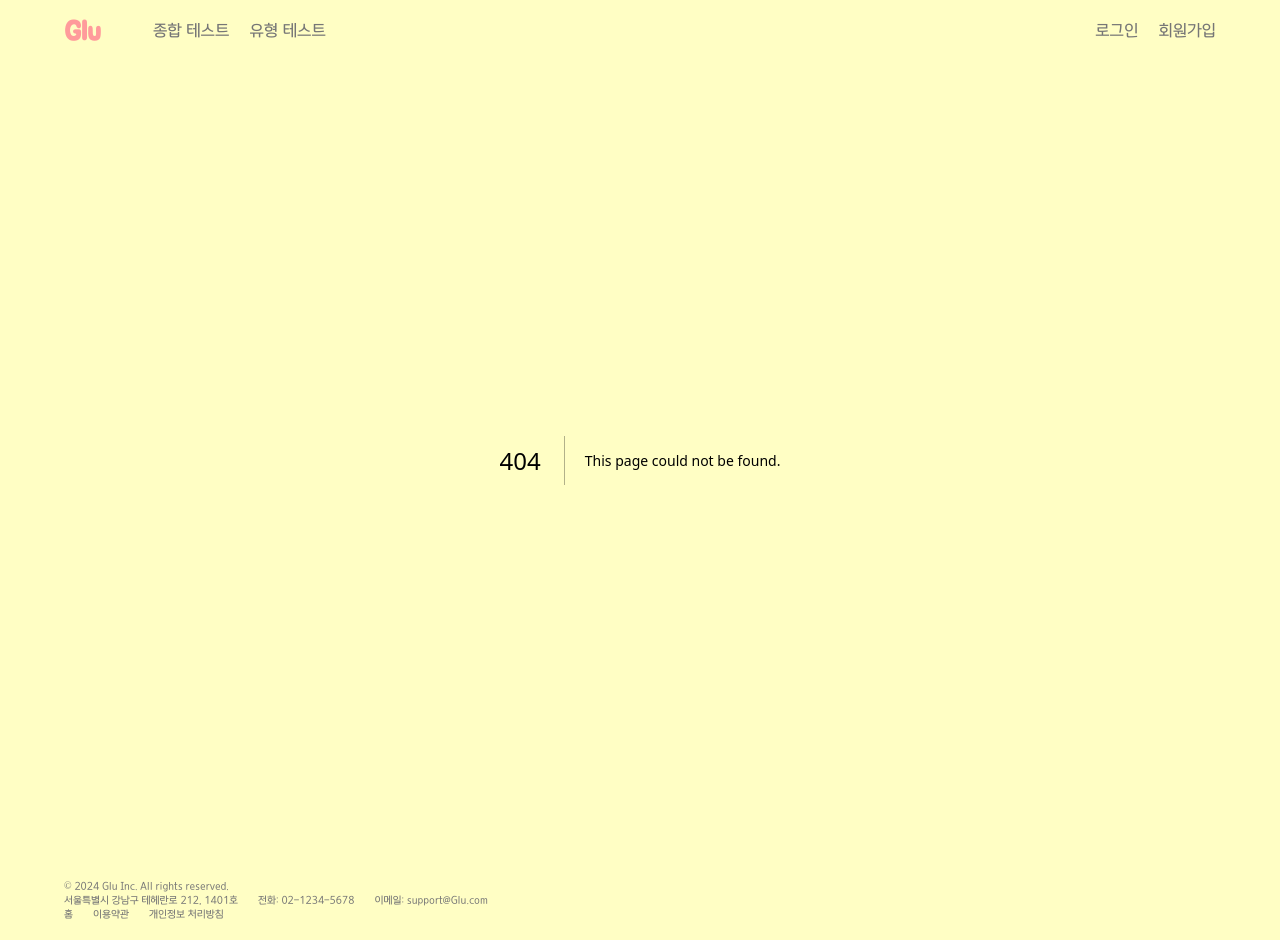
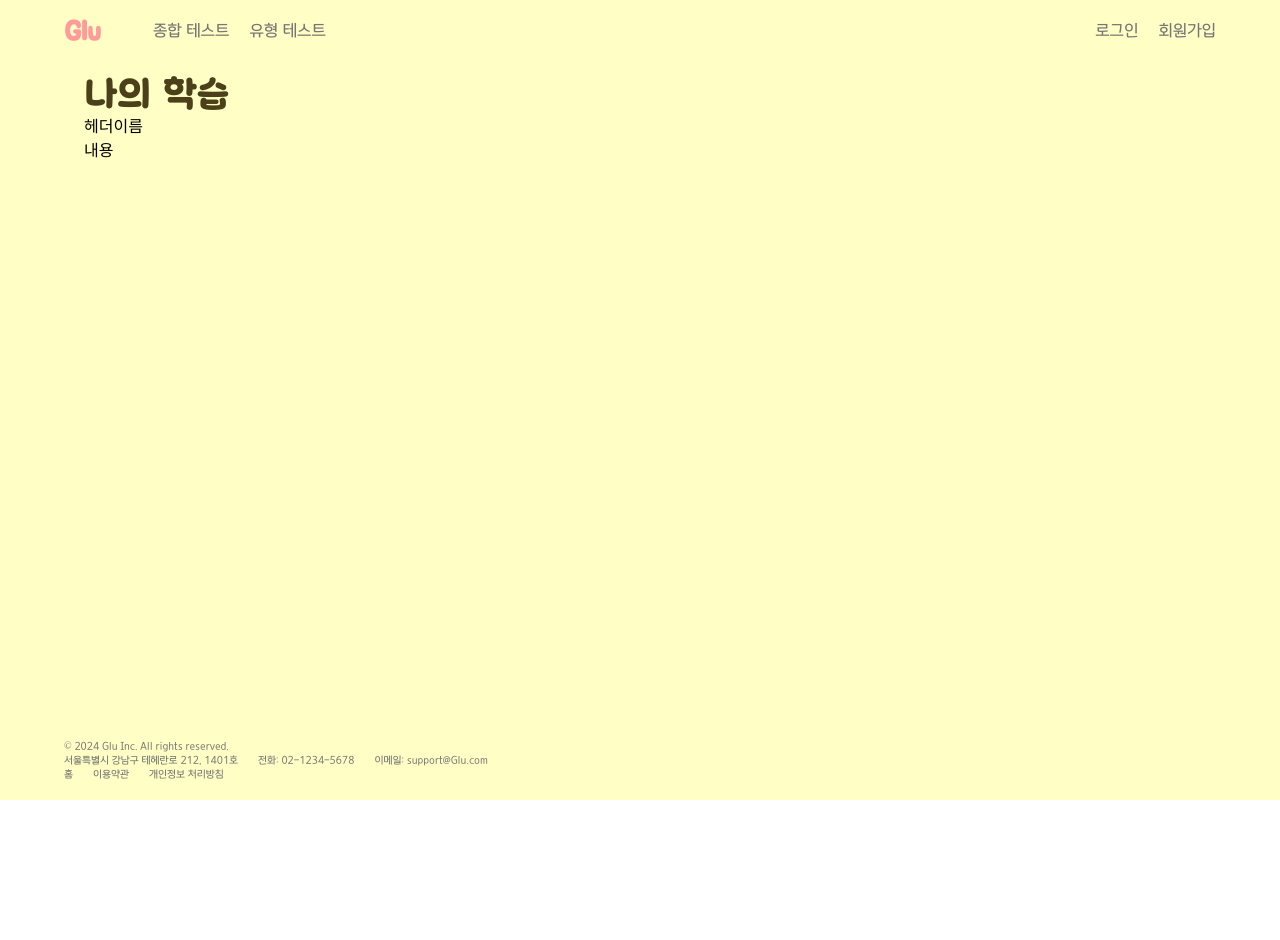
Before and after one commit to sehaim/Glu, a Next.js app in the folder frontend/glu/: page /mytest in a window 1280 px wide. Before the commit this address had no page. After the commit the page ends 800 px from the top, so only its background shows below. Built offline with nearby package versions, Linux system fonts and the light colour scheme.

Commit message:
:art:[Desgin] #S11P21A506-227 #in-progress Mytest UI 구현 시작

```diff
--- /dev/null
+++ b/frontend/glu/src/components/mytest/mytestHeader.tsx
@@ -0,0 +1,7 @@
+export default function MytestHeader() {
+  return (
+    <div>
+      <div>헤더이름</div>
+    </div>
+  );
+}
--- /dev/null
+++ b/frontend/glu/src/pages/mytest/index.tsx
@@ -0,0 +1,14 @@
+import styles from './mytest.module.css';
+import MytestHeader from '@/components/mytest/mytestHeader';
+
+export default function Mytest() {
+  return (
+    <div id="page-container">
+      <div id="page-title">나의 학습</div>
+      <MytestHeader />
+      <div className={styles.section}>
+        <div>내용</div>
+      </div>
+    </div>
+  );
+}
--- /dev/null
+++ b/frontend/glu/src/pages/mytest/mytest.module.css
@@ -0,0 +1,3 @@
+.section {
+  width: 100%;
+}
--- a/frontend/glu/src/pages/signup/index.tsx
+++ b/frontend/glu/src/pages/signup/index.tsx
@@ -40,7 +40,7 @@ export default function Login() {
             placeholder="6자 이상의 영문, 숫자"
           >
             <SecondaryButton
-              label="중복확인"
+              label="중복 확인"
               size="small"
               onClick={handleCheckId}
             />
```
Also changed, not shown: frontend/glu/src/components/mytest/mytestHeader.module.css (added).
